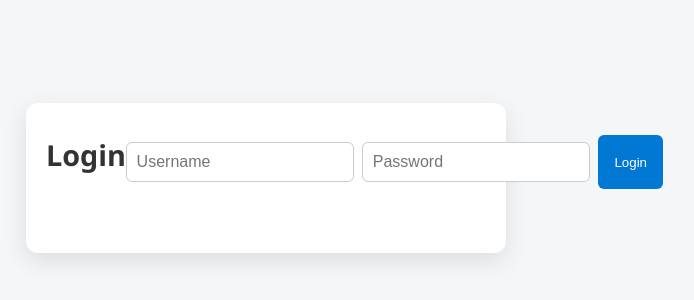
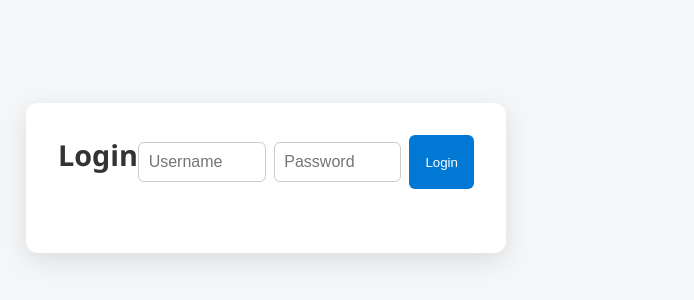
Before and after one commit to VirtualAngel1/ToDo-App, a React (Create React App) app in the folder client/: page / in a window 1280 px wide. Shown: the part 222-522 px from the top of the page, without its empty margins (374-1068 px from the left). Built offline with nearby package versions, Linux system fonts and the light colour scheme.

Commit message:
UI Update

```diff
--- a/client/src/style.css
+++ b/client/src/style.css
@@ -30,23 +30,26 @@ body {
 }
 
 #auth-section {
+  width: 100%;
+  margin-bottom: 1rem;
   display: flex;
   justify-content: center;
-  margin-bottom: 1rem;
 }
 
 #login-form {
   display: flex;
   align-items: center;
   gap: 0.5rem;
+  flex-wrap: wrap;
   width: 100%;
   max-width: 360px;
-  margin-bottom: 1rem;
+  margin: 0 auto 1rem;
 }
 
 #login-form input[type="text"],
 #login-form input[type="password"] {
   flex: 1;
+  min-width: 0;
   padding: 0.6rem;
   border: 1px solid #ccc;
   border-radius: 6px;
@@ -54,6 +57,7 @@ body {
 }
 
 #login-form button {
+  flex: 0 0 auto;
   padding: 1.2rem 1rem;
 }
 
@@ -71,6 +75,7 @@ body {
 
 #new-task-input {
   flex: 1;
+  min-width: 0;
   padding: 0.6rem;
   border: 1px solid #ccc;
   border-radius: 6px;
@@ -133,6 +138,7 @@ button:focus {
 @media (max-width: 600px) {
   #login-form {
     flex-direction: column;
+    max-width: 100%;
   }
 
   #login-form input[type="text"],
```
